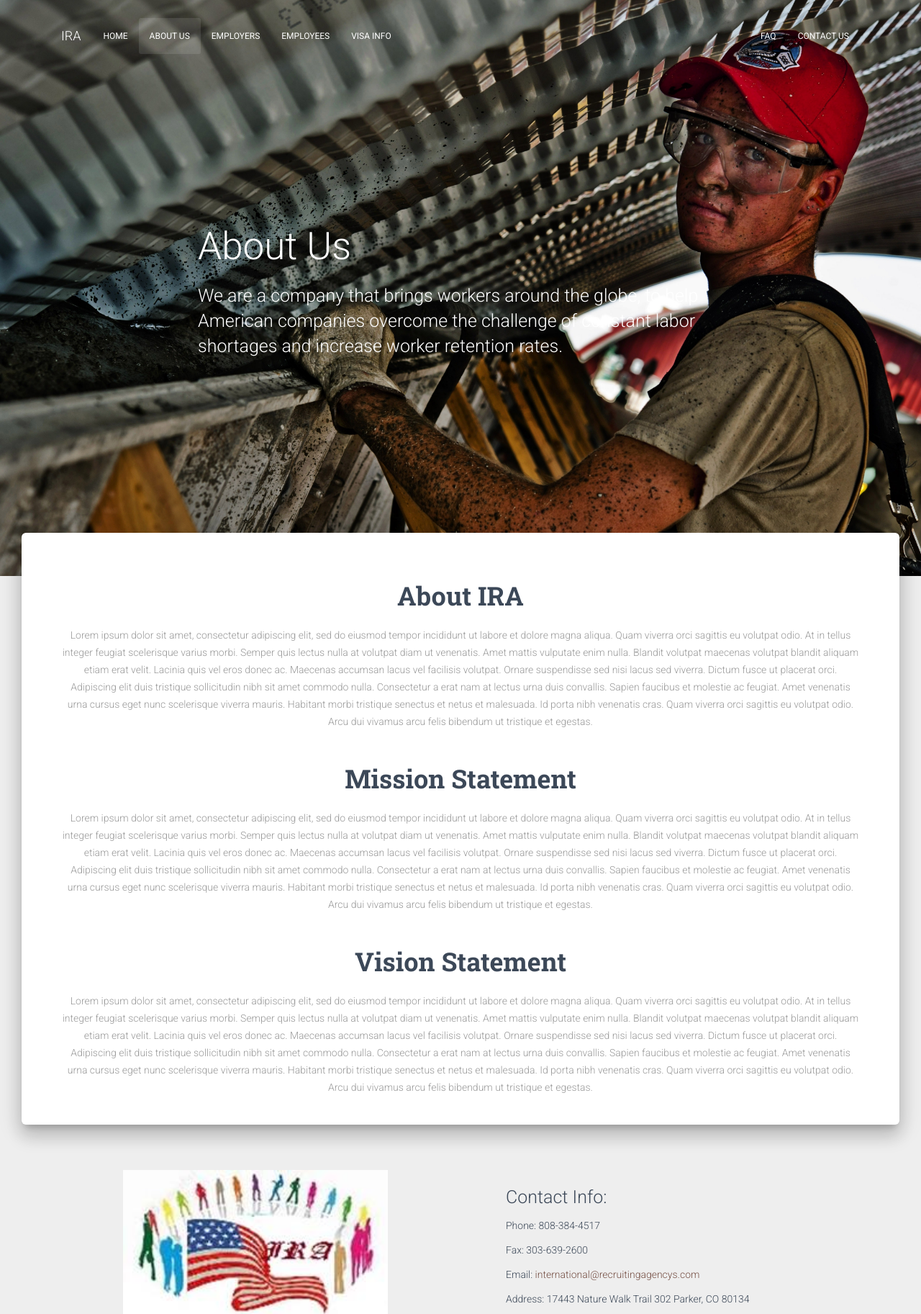
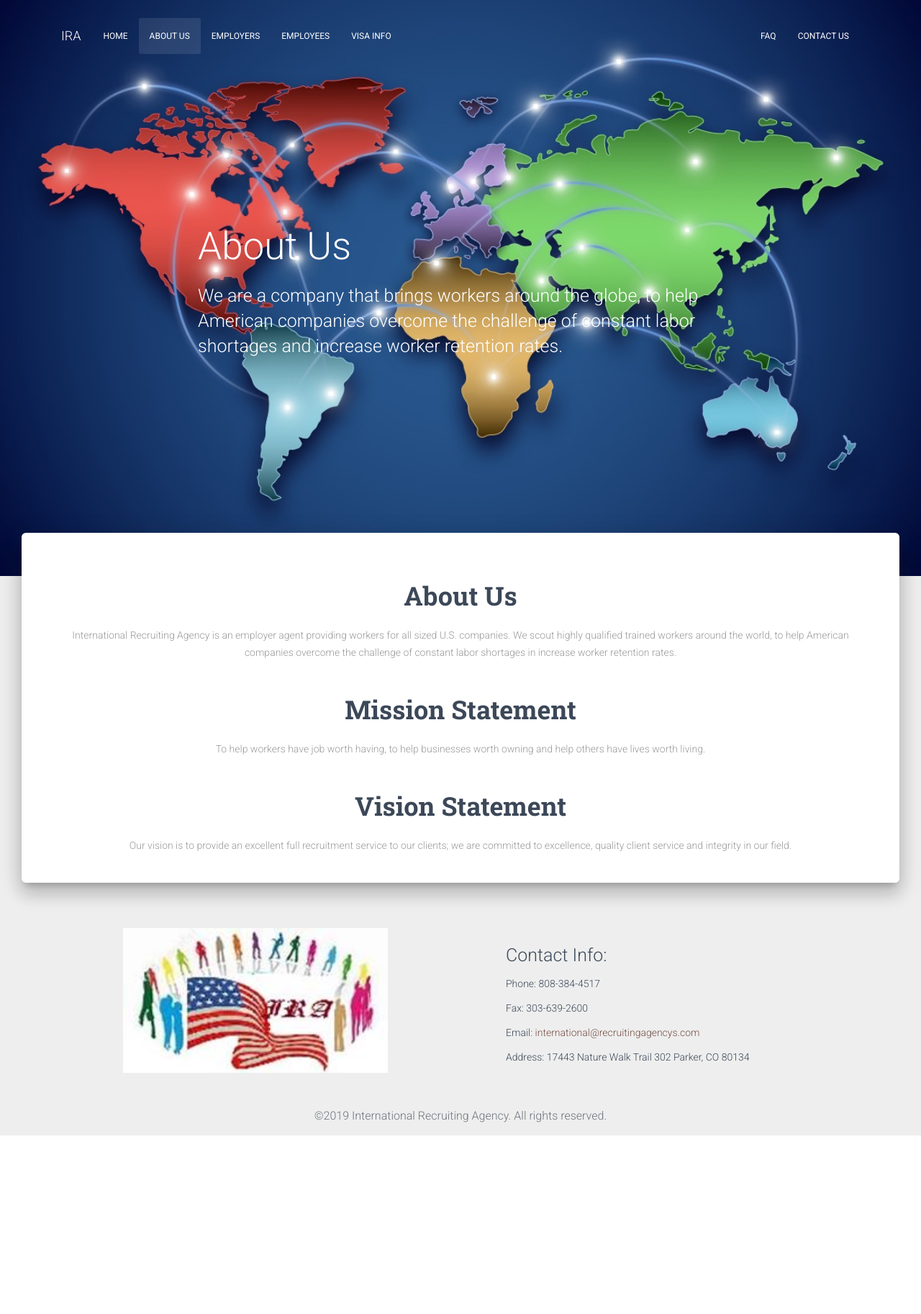
Before and after one commit to Nojil/IRA, a PHP site: page /about.html in a window 1280 px wide. Shown: the top 1825 px of the page at 72% size. After the commit the page ends 1577 px from the top, so only its background shows below. Run offline with PHP 8.4, Linux system fonts and the light colour scheme; some libraries are stand-ins or nearby versions.

Commit message:
About Edits

```diff
--- a/about.html
+++ b/about.html
@@ -103,25 +103,11 @@
           <div class="row text-center">
             <div class="col">
               <h2 class="title">
-                About IRA
+                About Us
               </h2>
               <p class="description">
-                Lorem ipsum dolor sit amet, consectetur adipiscing elit, sed do
-                eiusmod tempor incididunt ut labore et dolore magna aliqua. Quam
-                viverra orci sagittis eu volutpat odio. At in tellus integer
-                feugiat scelerisque varius morbi. Semper quis lectus nulla at
-                volutpat diam ut venenatis. Amet mattis vulputate enim nulla.
-                Blandit volutpat maecenas volutpat blandit aliquam etiam erat
-                velit. Lacinia quis vel eros donec ac. Maecenas accumsan lacus
-                vel facilisis volutpat. Ornare suspendisse sed nisi lacus sed
-                viverra. Dictum fusce ut placerat orci. Adipiscing elit duis
-                tristique sollicitudin nibh sit amet commodo nulla. Consectetur
-                a erat nam at lectus urna duis convallis. Sapien faucibus et
-                molestie ac feugiat. Amet venenatis urna cursus eget nunc
-                scelerisque viverra mauris. Habitant morbi tristique senectus et
-                netus et malesuada. Id porta nibh venenatis cras. Quam viverra
-                orci sagittis eu volutpat odio. Arcu dui vivamus arcu felis
-                bibendum ut tristique et egestas.
+                International Recruiting Agency is an employer agent providing workers for all sized U.S. companies. We scout highly qualified trained workers around the world, to help American companies overcome the challenge of constant labor shortages in increase worker retention rates.
+
               </p>
             </div>
           </div>
@@ -131,22 +117,8 @@
                 Mission Statement
               </h2>
               <p class="description">
-                Lorem ipsum dolor sit amet, consectetur adipiscing elit, sed do
-                eiusmod tempor incididunt ut labore et dolore magna aliqua. Quam
-                viverra orci sagittis eu volutpat odio. At in tellus integer
-                feugiat scelerisque varius morbi. Semper quis lectus nulla at
-                volutpat diam ut venenatis. Amet mattis vulputate enim nulla.
-                Blandit volutpat maecenas volutpat blandit aliquam etiam erat
-                velit. Lacinia quis vel eros donec ac. Maecenas accumsan lacus
-                vel facilisis volutpat. Ornare suspendisse sed nisi lacus sed
-                viverra. Dictum fusce ut placerat orci. Adipiscing elit duis
-                tristique sollicitudin nibh sit amet commodo nulla. Consectetur
-                a erat nam at lectus urna duis convallis. Sapien faucibus et
-                molestie ac feugiat. Amet venenatis urna cursus eget nunc
-                scelerisque viverra mauris. Habitant morbi tristique senectus et
-                netus et malesuada. Id porta nibh venenatis cras. Quam viverra
-                orci sagittis eu volutpat odio. Arcu dui vivamus arcu felis
-                bibendum ut tristique et egestas.
+                To help workers have job worth having, to help businesses worth owning and help others have lives worth living.
+
               </p>
             </div>
           </div>
@@ -156,22 +128,7 @@
                 Vision Statement
               </h2>
               <p class="description">
-                Lorem ipsum dolor sit amet, consectetur adipiscing elit, sed do
-                eiusmod tempor incididunt ut labore et dolore magna aliqua. Quam
-                viverra orci sagittis eu volutpat odio. At in tellus integer
-                feugiat scelerisque varius morbi. Semper quis lectus nulla at
-                volutpat diam ut venenatis. Amet mattis vulputate enim nulla.
-                Blandit volutpat maecenas volutpat blandit aliquam etiam erat
-                velit. Lacinia quis vel eros donec ac. Maecenas accumsan lacus
-                vel facilisis volutpat. Ornare suspendisse sed nisi lacus sed
-                viverra. Dictum fusce ut placerat orci. Adipiscing elit duis
-                tristique sollicitudin nibh sit amet commodo nulla. Consectetur
-                a erat nam at lectus urna duis convallis. Sapien faucibus et
-                molestie ac feugiat. Amet venenatis urna cursus eget nunc
-                scelerisque viverra mauris. Habitant morbi tristique senectus et
-                netus et malesuada. Id porta nibh venenatis cras. Quam viverra
-                orci sagittis eu volutpat odio. Arcu dui vivamus arcu felis
-                bibendum ut tristique et egestas.
+                Our vision is to provide an excellent full recruitment service to our clients; we are committed to excellence, quality client service and integrity in our field.
               </p>
             </div>
           </div>
--- a/assets/styles/css/style.css
+++ b/assets/styles/css/style.css
@@ -21,7 +21,7 @@
 }
 
 .about-header-img {
-    background-image: url("../../img/build-builder-concrete-38600.jpg");
+    background-image: url("../../img/About-us.jpg");
     transform: translate3d(0px, 0px, 0px);
 }
 
```
Also changed, not shown: assets/img/About-us.jpg (added).
